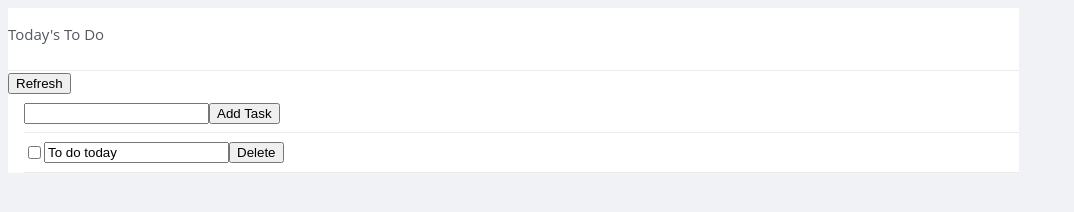
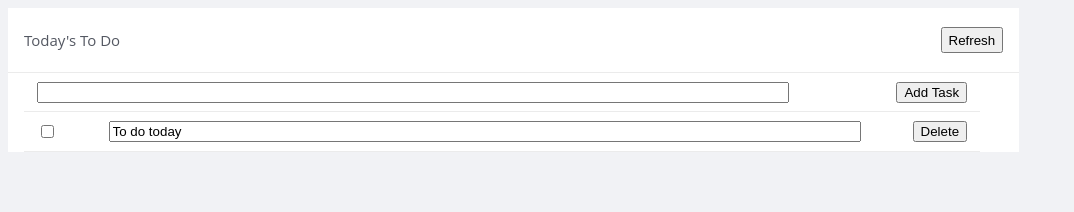
Before and after one commit to JonahKayizzi/TO-DO-LIST-app, a website built with webpack: page src/index.html in a window 1280 px wide. Shown: the whole page, without its empty margins (0-1074 px from the left). Built offline with nearby package versions, Linux system fonts and the light colour scheme.

Commit message:
Update styles

```diff
--- a/src/index.js
+++ b/src/index.js
@@ -1,6 +1,17 @@
 import './style.css';
 import populateTasks from './modules/populateTasks.js';
+import myTaskList from './modules/TaskList.js';
 
 window.onload = () => {
   populateTasks();
+
+  const addTaskBtn = document.querySelector('.add-task');
+
+  addTaskBtn.addEventListener('click', (e) => {
+    e.preventDefault();
+    const newTask = document.querySelector('.new-task');
+    myTaskList.addTask(newTask.value, false, myTaskList.tasks.length);
+    console.log(myTaskList);
+    populateTasks();
+  });
 };
--- a/src/style.css
+++ b/src/style.css
@@ -12,22 +12,34 @@ body {
   color: #545862;
 }
 
+.list-title {
+  display: flex;
+  flex-direction: row;
+  justify-content: space-between;
+  align-items: center;
+  padding: 1em;
+  height: 2em;
+  border-bottom: solid 1px rgba(0, 0, 0, 0.08);
+}
+
 .main-section h1 {
   font-size: 15px;
   font-weight: 400;
   padding: 1rem 0;
   line-height: 20px;
   margin: 0;
-  width: 100%;
+  width: 80%;
+}
+
+.refresh {
   height: 2em;
-  border-bottom: solid 1px rgba(0, 0, 0, 0.08);
 }
 
 .todolist-placeholder {
   list-style: none;
   display: flex;
   flex-direction: column;
-  width: 100%;
+  width: 92%;
   padding: 0 1em;
   margin: 0;
   color: #222;
@@ -43,4 +55,10 @@ body {
   display: flex;
   flex-direction: row;
   align-items: center;
+  justify-content: space-between;
+  padding: 0 1em;
 }
+
+.text-inp {
+  width: 80%;
+}
--- a/webpack.config.js
+++ b/webpack.config.js
@@ -2,6 +2,7 @@ const path = require('path');
 const HtmlWebpackPlugin = require('html-webpack-plugin');
 
 module.exports = {
+  mode: 'development',
   entry: './src/index.js',
   output: {
     filename: 'main.js',
```
Also changed, not shown: dist/index.html, dist/main.js.
